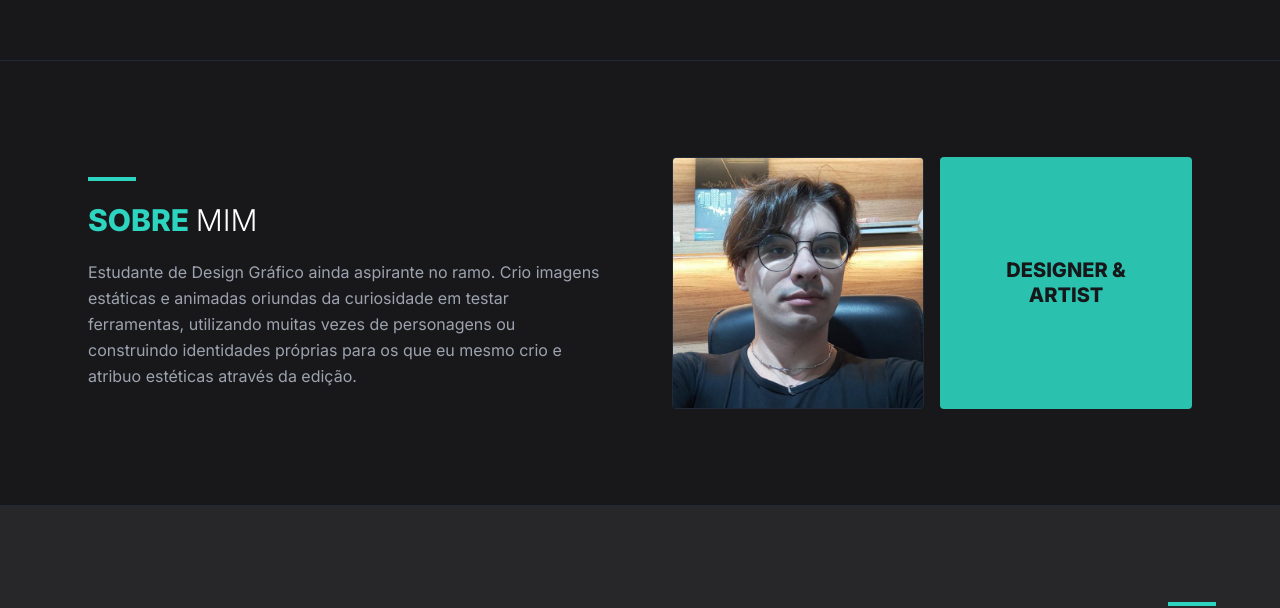
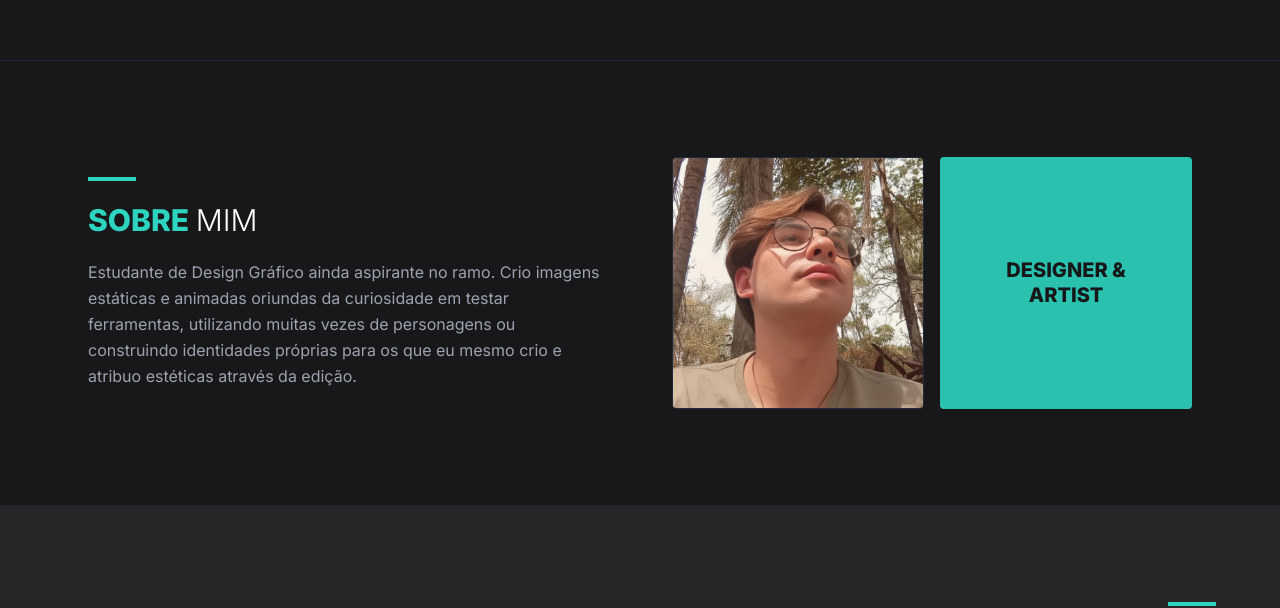
Before and after one commit to diabetico2/Portifolio-melo, a plain HTML site: page index.html in a window 1280 px wide. Shown: the part 739-1347 px from the top of the page. Drawn offline with nearby package versions, Linux system fonts and the light colour scheme.

Commit message:
troque só a foto

```diff
--- a/index.html
+++ b/index.html
@@ -47,7 +47,7 @@
         </div>
         <div class="md:w-1/2 grid grid-cols-2 gap-4">
             <div class="aspect-square bg-panel rounded overflow-hidden border border-gray-800">
-                <img src="./assets/img/foto.png" alt="Matheus Melo Fernandes" class="w-full h-full object-cover">
+                <img src="./assets/img/foto.jpg" alt="Matheus Melo Fernandes" class="w-full h-full object-cover">
             </div>
             <div class="aspect-square bg-brand rounded opacity-90 flex flex-col items-center justify-center p-4">
                 <span class="text-darkbg font-black text-xl text-center leading-tight">DESIGNER &<br>ARTIST</span>
```
Also changed, not shown: assets/img/foto.jpg (added), assets/img/foto.png (deleted).
